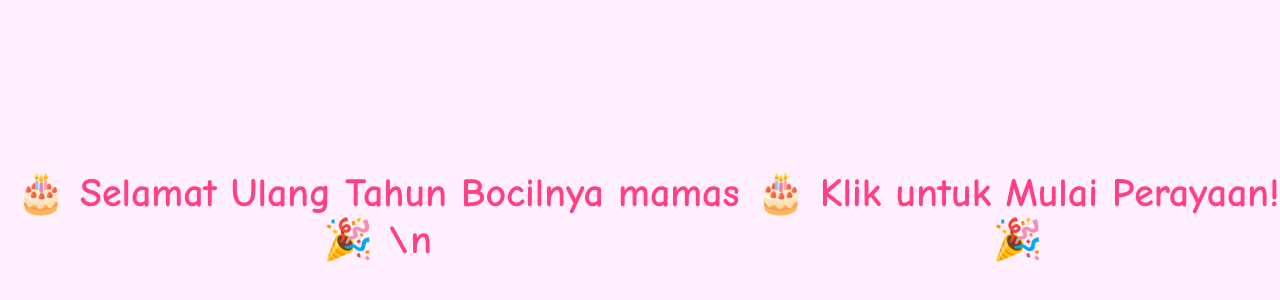
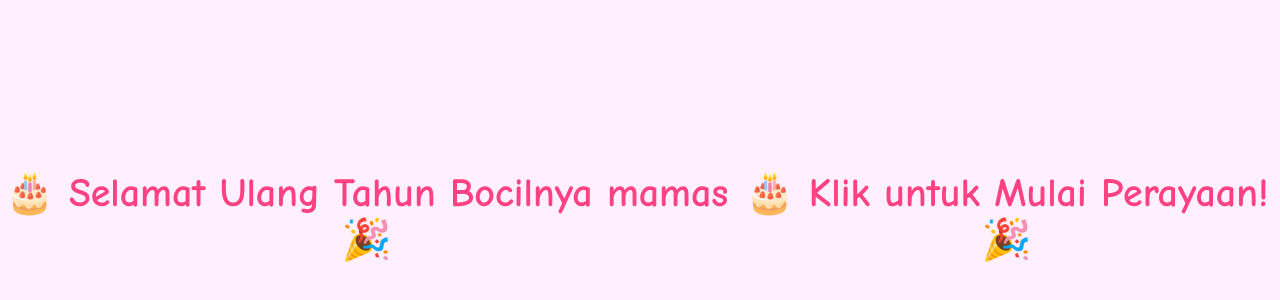
Before and after one commit to Bogel-47/birth-day, a plain HTML site: page index.html in a window 1280 px wide. Shown: the part 184-484 px from the top of the page. Drawn offline with Linux system fonts and the light colour scheme.

Commit message:
fixing index.html

```diff
--- a/index.html
+++ b/index.html
@@ -9,7 +9,8 @@
 <body>
   <!-- Splash screen -->
   <div id="splash" class="splash">
-    <h1>🎂 Selamat Ulang Tahun Bocilnya mamas 🎉 \n</h1>
+    <h1>🎂 Selamat Ulang Tahun Bocilnya mamas 🎉</h1>
+    <br>
     <h1>🎂 Klik untuk Mulai Perayaan! 🎉</h1>
   </div>
 
```
